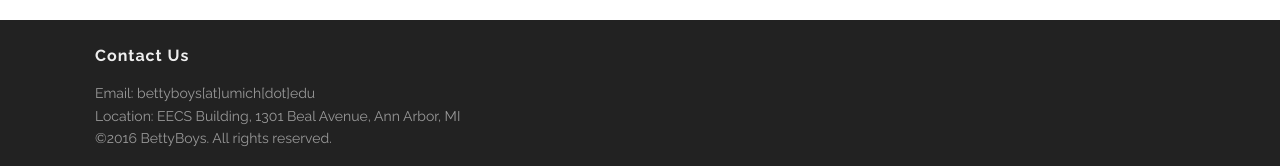
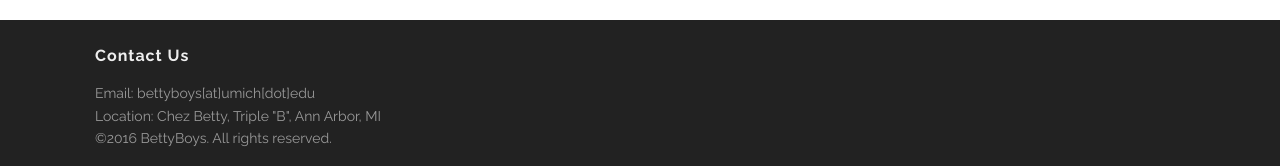
Before and after one commit to conjam/conjam.github.io, a Jekyll site: the page built from index.html, in a window 1280 px wide. Shown: the part 900-1066 px from the top of the page. Built offline with Jekyll 4.4.1, drawn with Linux system fonts in a browser that asks for light colours.

Commit message:
website updated on Sun Nov 20 18:15:38 EST 2016

```diff
--- a/_includes/footer.html
+++ b/_includes/footer.html
@@ -10,7 +10,7 @@
       <h3> Contact Us</h3>
       <p>
 
-        Email: bettyboys[at]umich[dot]edu<br> Location: EECS Building, 1301 Beal Avenue, Ann Arbor, MI<br>
+        Email: bettyboys[at]umich[dot]edu<br> Location: Chez Betty, Triple "B", Ann Arbor, MI<br>
         ©2016 BettyBoys. All rights reserved.
       </p>
             <!-- <p>©2016 {{site.title}}. All rights reserved.</p> -->
```
Also changed, not shown: _posts/news/Progress-Report-1.md (+5 -2 lines), images/dtw.png (added), images/mfcc.png (added), images/timedomain.png (added).
